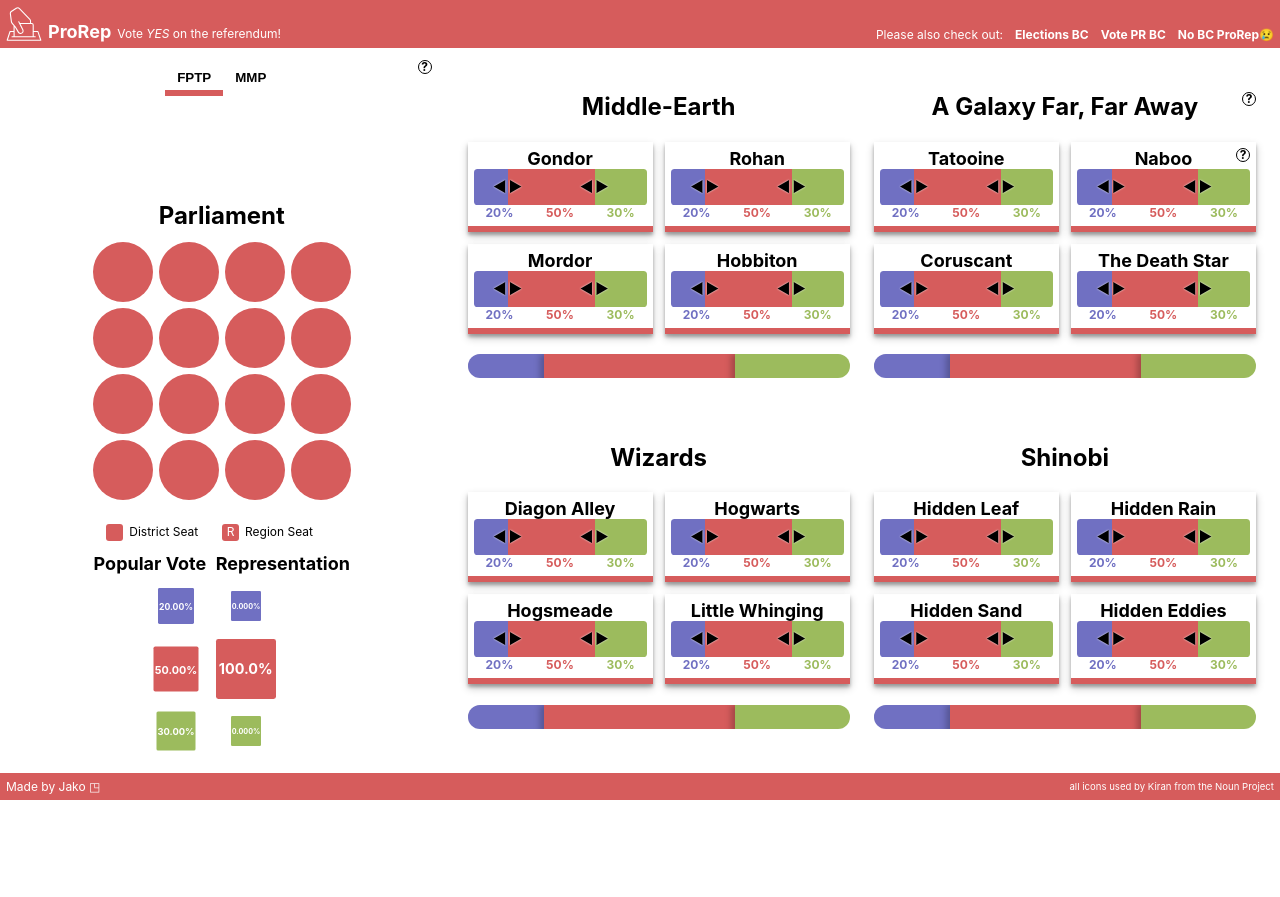
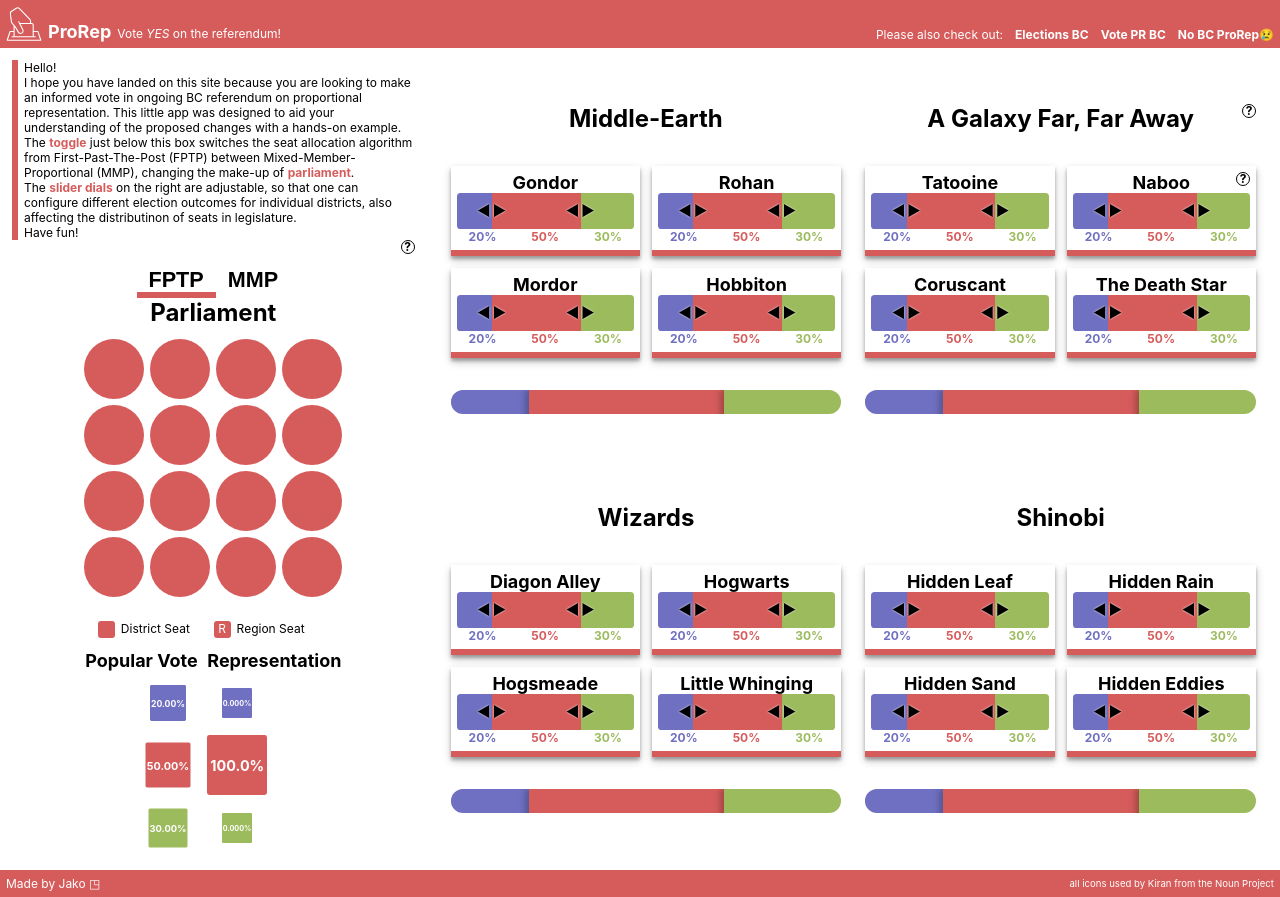
Before and after one commit to boxofsquares/prorep, a React (Create React App) app: page / in a window 1280 px wide. Before the commit the page ends 800 px from the top, so only its background shows below. Built offline with nearby package versions, Linux system fonts and the light colour scheme.

Commit message:
Summary of Work: * Adding permanent info text. * Changing some of the detailed infor text box texts. * Adding pop-out for important parts of the app.
Known Issues:
* manifest.json not properly set up with images.

```diff
--- a/src/App.js
+++ b/src/App.js
@@ -25,6 +25,7 @@ class App extends Component {
     this.onRegionChange = this.onRegionChange.bind(this);
     this.toggleSystem = this.toggleSystem.bind(this);
     this.toggleInfo = this.toggleInfo.bind(this);
+    this.hoverInfo = this.hoverInfo.bind(this);
   }
 
   initializeState() {
@@ -63,10 +64,13 @@ class App extends Component {
       this.state.regions.push(_region);
     }
     this.state.system = VotingSystem.FPTP;
+    this.state.poptoggle = false;
+    this.state.popparliament = false;
+    this.state.popslider = false;
   }
 
   render() {
-    let { toggleInfo } = this.state;
+    let { toggleInfo, poptoggle, popslider, popparliament } = this.state;
 
     let infoBox;
     infoBox = toggleInfo ?
@@ -76,7 +80,7 @@ class App extends Component {
     return (
       <div className="App">
         <div id='top-bar' className="red-fill">
-          <div id='logo'><img src={logo} /><h2>ProRep</h2><span> Vote <i>YES</i> on the referendum!</span></div>
+          <div id='logo' aria-label="prorep logo"><img src={logo} /><h2>ProRep</h2><span> Vote <i>YES</i> on the referendum!</span></div>
           <ul>
             <li>Please also check out:</li>
             <li className="link"><a href="https://elections.bc.ca/referendum">Elections BC</a></li>
@@ -85,7 +89,20 @@ class App extends Component {
           </ul>
         </div>
         <div id="left-pane">
-          <div id="system-toggle">
+          <div id='left-upper'>
+            <div className='info-box-persistent'>
+              <p>Hello!</p>
+              <p>
+                I hope you have landed on this site because you are looking to make an informed vote in ongoing BC referendum on proportional representation.
+                This little app was designed to aid your understanding of the proposed changes with a hands-on example.
+              </p>
+              <p>
+                The {this.buildPopLink('toggle')} just below this box switches the seat allocation algorithm from First-Past-The-Post (FPTP) between Mixed-Member-Proportional (MMP), changing the make-up of {this.buildPopLink('parliament')}.
+              </p>
+                <p>The {this.buildPopLink('slider dials')} on the right are adjustable, so that one can configure different election outcomes for individual districts, also affecting the distributinon of seats in legislature.</p>
+                <p>Have fun!</p>
+            </div>
+            <div id="system-toggle" className={poptoggle ? 'pop-out' : ''}>
               <button name="FPTP" className={"left-toggle " + (this.state.system === VotingSystem.FPTP ? "selected" : "")} onClick={this.toggleSystem}>
                 FPTP
               </button>
@@ -94,13 +111,14 @@ class App extends Component {
               </button>
               { infoBox }
             </div>
-          <Parliament election={this.state} />
+          </div>
+          <Parliament className={popparliament ? 'pop-out' : ''} election={this.state} />
         </div>
         <div id="regions">
-          <Region details={this.getDistrictsForRegion(1)} notifyParent={this.onRegionChange}/>
-          <Region details={this.getDistrictsForRegion(2)} notifyParent={this.onRegionChange} showInfo={true}/>
-          <Region details={this.getDistrictsForRegion(3)} notifyParent={this.onRegionChange}/>
-          <Region details={this.getDistrictsForRegion(4)} notifyParent={this.onRegionChange}/>
+          <Region details={this.getDistrictsForRegion(1)} notifyParent={this.onRegionChange} popSliders={popslider}/>
+          <Region details={this.getDistrictsForRegion(2)} notifyParent={this.onRegionChange} popSliders={popslider} showInfo={true}/>
+          <Region details={this.getDistrictsForRegion(3)} notifyParent={this.onRegionChange} popSliders={popslider}/>
+          <Region details={this.getDistrictsForRegion(4)} notifyParent={this.onRegionChange} popSliders={popslider}/>
         </div>
         <div id='bottom-bar' className="red-fill">
           <span>Made by <a href="https://github.com/boxofsquares">Jako {"\u25F3"}</a></span>
@@ -130,6 +148,21 @@ class App extends Component {
   toggleInfo() {
     this.setState({toggleInfo : !this.state.toggleInfo})
   }
+
+  hoverInfo(event) {
+    const { target } = event;
+    console.log(target.id.split(' ')[0]);
+    let _newState = {
+      ["pop" + target.id.split(' ')[0]]: !this.state["pop" + target.id.split(' ')[0]],
+    };
+    this.setState(_newState);
+  }
+
+  buildPopLink(text) {
+    return  (
+      <b id={text} className="pop-link red-text" onMouseOver={this.hoverInfo} onMouseLeave={this.hoverInfo}>{text}</b>
+    );
+  }
 }
 
 class Parliament extends Component {
@@ -141,9 +174,8 @@ class Parliament extends Component {
     let html = this.buildSeats(allSeats);
     let baseOp = 1/2;
     return(
-      <div id="parliament-wrapper">
+      <div className={this.props.className} id="parliament-wrapper">
         <h1>Parliament</h1>
-
         <div
           key={system}
           id="parliament">
@@ -283,7 +315,7 @@ class Region extends Component {
   }
 
   render() {
-    let { showInfo, details } = this.props;
+    let { popSliders, details, showInfo } = this.props;
     let { toggleInfo } = this.state;
     let infoBox;
 
@@ -301,10 +333,10 @@ class Region extends Component {
           { infoBox }
         </div>
         <div className="districts">
-        <District details={details.districts[0]} name={details.regionAttr.districts[0]} notifyParent={this.onDistrictChange}/>
-        <District details={details.districts[1]} name={details.regionAttr.districts[1]} notifyParent={this.onDistrictChange} showInfo={showInfo}/>
-        <District details={details.districts[2]} name={details.regionAttr.districts[2]} notifyParent={this.onDistrictChange}/>
-        <District details={details.districts[3]} name={details.regionAttr.districts[3]} notifyParent={this.onDistrictChange}/>
+        <District details={details.districts[0]} name={details.regionAttr.districts[0]} notifyParent={this.onDistrictChange} popSliders={popSliders}/>
+        <District details={details.districts[1]} name={details.regionAttr.districts[1]} notifyParent={this.onDistrictChange} popSliders={popSliders} showInfo={showInfo}/>
+        <District details={details.districts[2]} name={details.regionAttr.districts[2]} notifyParent={this.onDistrictChange} popSliders={popSliders}/>
+        <District details={details.districts[3]} name={details.regionAttr.districts[3]} notifyParent={this.onDistrictChange} popSliders={popSliders}/>
 
         </div>
         {this.displayVoteBar()}
@@ -365,7 +397,7 @@ class District extends Component {
 
   render() {
     const { results } = this.props.details;
-    const { showInfo } = this.props;
+    const { popSliders, showInfo } = this.props;
     const { toggleInfo } = this.state;
     const winner = this.getWinner()["party"];
 
@@ -382,7 +414,7 @@ class District extends Component {
           <h2>{this.props.name}</h2>
           { infoBox }
         </div>
-        <VoteSlider low={results.blue.votes} high={results.blue.votes + results.red.votes} handleChange={this.handleSliderChange}/>
+        <VoteSlider low={results.blue.votes} high={results.blue.votes + results.red.votes} handleChange={this.handleSliderChange} popSliders={popSliders}/>
       </div>
     );
   }
--- a/src/App.scss
+++ b/src/App.scss
@@ -13,9 +13,8 @@ html {
 .App {
   text-align: center;
   display: grid;
-  justify-items: space-between;
   grid-template:
-    "top-bar top-bar"max-content "left-pane regions"auto "bottom-bar bottom-bar"max-content;
+    "top-bar top-bar" max-content "left-pane regions"auto "bottom-bar bottom-bar" max-content /  33.33% auto;
   height: 100vh;
 
   @media screen and (max-width: $small-size) {
@@ -28,6 +27,15 @@ html {
   a:focus {
     text-decoration: none;
     color: inherit;
+  }
+
+  @keyframes pop-out {
+    0%   { transform: scale(1); }
+    100% { transform: scale(1.4); color: white;}
+  }
+
+  .pop-out {
+    animation:  pop-out 0.5s alternate infinite;
   }
 
   #top-bar,
@@ -145,6 +153,7 @@ html {
     grid-area: left-pane;
     flex-direction: column;
     justify-content: space-between;
+    align-items: center;
     box-sizing: border-box;
     padding: 1rem;
 
@@ -152,9 +161,30 @@ html {
       box-shadow: none;
     }
 
+    #left-upper {
+      align-self: flex-start;
+      width: 100%;
+
+      .info-box-persistent {
+        display: flex;
+        flex-direction: column;
+          text-align: left;
+        border-left: 0.5rem solid $red;
+        padding-left: 0.5rem;
+        align-self: flex-start;
+      }
+
+      .pop-link {
+        cursor: pointer;
+      }
+    }
+
     #system-toggle {
+      padding-top: 1.8rem;
+
       button {
         line-height: 2rem;
+        font-size: 1.8rem;
         padding: 0.5rem 1rem 0.5rem 1rem;
         text-decoration: none;
         background: none;
--- a/src/info.json
+++ b/src/info.json
@@ -1,5 +1,13 @@
 {
-  "district": "These boxes represent a district, or - in BC terminology - electoral ridings. Every district sends 1 directly elected MLA to parliament. The color of the bottom border for each district shows the party that has won any one district's direct seat. Make sure to adjust the sliders and see the difference it makes in Parliament!",
-  "region": "These groups of 4 districts represent so-called regions, being made up of multiple districts (4 for this app). In reality, these regions could hold any number of districts, most likely proportional to regional population. In the MMP system proposed by BC Elections, the top-up MLAs will be selected based on the regional popular vote within each region, not the provincial popular vote (like in New Zealand, for example). In this showcase, every region elects 4 district MLAs and 2 region MLAs to give a ratio of 67% district to 33% regional MLAs in parliament (the guide by BC Elections specifies 'around 60% of district MLAs'. The long bar at the bottom of every region gives an overview of the popular vote in this region.",
-  "mmp": "This app uses the simplest version of MMP - Mixed Member Proportional: Voters only get one vote on the ballot. Their vote counts both for the district MLA and the overall vote for the region. The 5% threshold for small parties to gain regional seats is not used. I chose this system because it is the easiest to code and showcase. There are other versions of MMP in which any voter gets 2 votes but this is beyond the scope of this app. Please visit www.electionsbc.ca for more information. The table included below the parliament compares the popular vote with the de-facto representation through MLAs in legislature for any given party. "
+  "welcome":
+    [
+      "Hello!",
+      "I hope you have landed on this <a>site</a> because you are looking to make an informed vote in ongoing BC referendum on proportional representation. This little app was designed to aid your understanding of the proposed changes with a hands-on example.",
+      "The toggle just below this box switches the seat allocation algorithm from First-Past-The-Post (FPTP) between Mixed-Member-Proportional (MMP), changing the make-up of parliament.",
+      "The slider dials on the right are adjustable, so that one can configure different election outcomes for individual districts, also affecting the distributinon of seats in legislature.",
+      "Have fun!"
+   ],
+  "district": "Each colored slider bar represents the vote split in one district, or - in BC terminology - electoral riding. Every district sends 1 directly elected MLA to parliament. This candidate garnered the most vote in their district, not requiring majority. The color of the bottom border of each district displays the party that this candidate belongs to. Make sure to adjust the sliders and see the difference it makes in Parliament!",
+  "region": "These groups of 4 districts represent so-called regions, being made up of multiple districts. In reality, these regions could hold any number of districts, most likely proportional to regional population. In this showcase, every region elects 4 district MLAs. The colored border at the bottom of a district shows which party won the district seat. Every region, then, implicitly elects 2 regional MLAs that are chosen so that the delegation of 6 MLA's sent to legislature will more accurately (but not perfectly) represent the popular vote in that specific region. The popular regional vote is represented by the colored bar under each region. This setup gives a ratio of 67% district to 33% regional MLAs in parliament - the guide by BC Elections specifies 'around 60% of district MLAs' should PR pass.",
+  "mmp": "This app uses the simplest version of MMP - Mixed Member Proportional: Voters only get one vote on the ballot. Their vote counts both for the district MLA and the overall vote for the region. The 5% threshold for small parties to gain regional seats is not used. This system was because it is the easiest to understand and showcase. There are other versions of MMP in which any voter gets 2 votes but this is beyond the scope of this app. Please visit www.electionsbc.ca for more information. The table included below the parliament compares the popular vote with the de-facto representation through MLAs in legislature for any given party. "
 }
--- a/src/slider.js
+++ b/src/slider.js
@@ -26,6 +26,7 @@ class VoteSlider extends Component {
   }
 
   render() {
+    const { popSliders } = this.props;
     const { leftBar, middleBar, rightBar, lowDial, highDial } = this.getSliderConfigs();
     const { leftLabel, centerLabel, rightLabel } = this.getSliderLabels();
     return (
@@ -59,7 +60,7 @@ class VoteSlider extends Component {
                 <div
                   id={"left-dial"}
                   key={1}
-                  className={"slider-dial"}
+                  className={"slider-dial " + (popSliders ? "pop-out" : "") }
                   style={lowDial}
                   onMouseDown={this.handleMouseDownLeft}
                   onTouchStart={this.handleTouchStartLeft}
@@ -77,7 +78,7 @@ class VoteSlider extends Component {
                   <div
                     id={"right-dial"}
                     key={2}
-                    className={"slider-dial"}
+                    className={'slider-dial ' + (popSliders ? 'pop-out' : '')}
                     style={highDial}
                     onMouseDown={this.handleMouseDownRight}
                     onTouchStart={this.handleTouchStartRight}
```
Also changed, not shown: public/manifest.json. Lines whose indentation alone changed are shown as unchanged.
